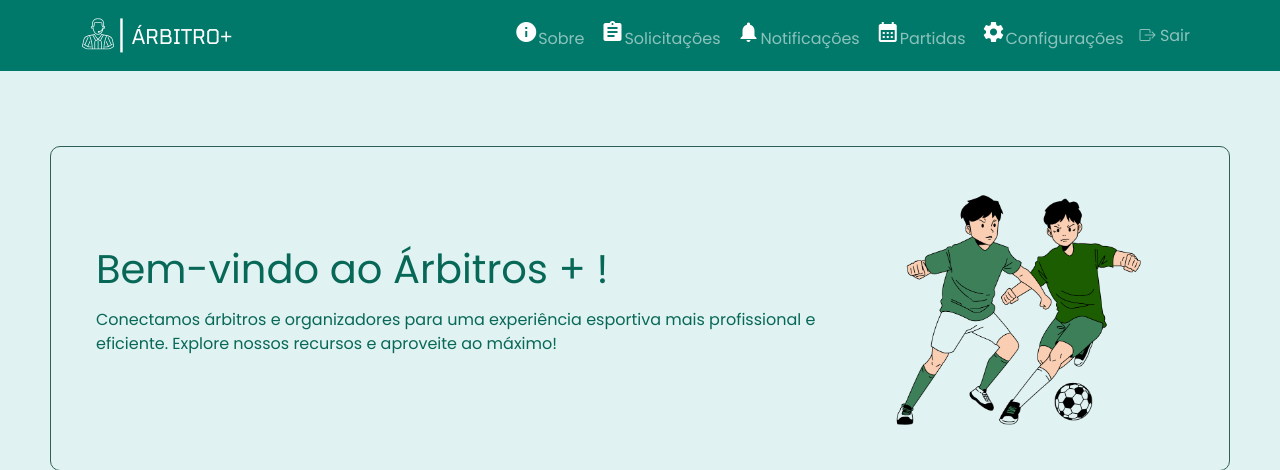
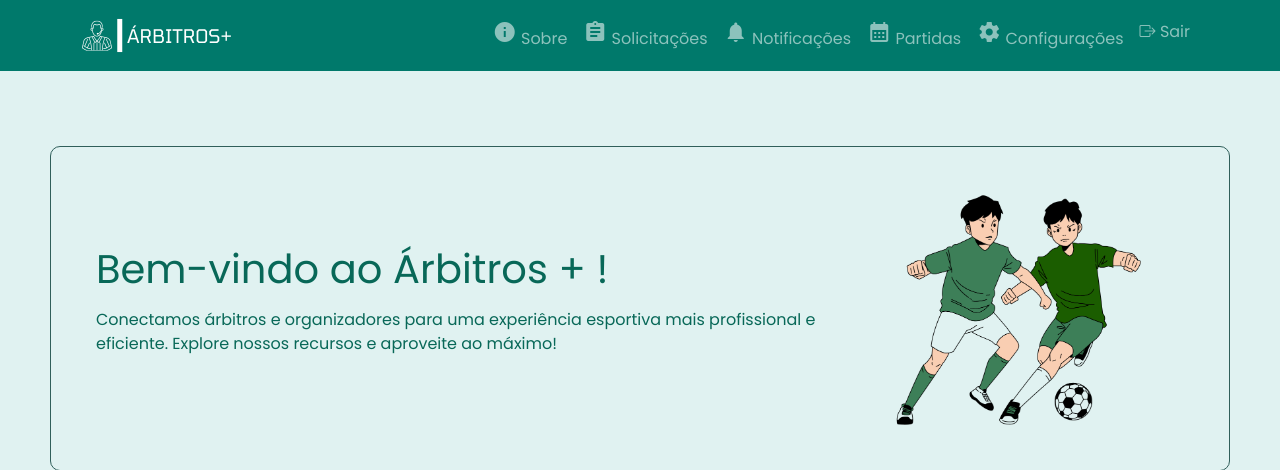
Before and after one commit to arianevaleira/Projeto-Arbitros, a Flask app: page /home in a window 1280 px wide. Shown: the top 470 px of the page. Run offline with Flask 3, Linux system fonts and the light colour scheme; a user stored in the database is signed in; data that the repository does not hold is empty.

Commit message:
Update home.html

```diff
--- a/templates/home.html
+++ b/templates/home.html
@@ -13,7 +13,7 @@
 <body>
     <nav class="navbar navbar-expand-lg navbar-dark">
         <div class="container">
-            <a class="navbar-brand" href="{{url_for('home')}}"><img class="logo" src="/static/assets/logo (2).png" alt=""></a>
+            <a class="navbar-brand" href="{{url_for('home')}}"><img class="logo" src="/static/assets/ÁRBITRO+_logo.png" alt=""></a>
             <button class="navbar-toggler" type="button" data-bs-toggle="collapse" data-bs-target="#navbarNav">
                 <span class="navbar-toggler-icon"></span>
             </button>
@@ -21,32 +21,38 @@
                 <ul class="navbar-nav ms-auto">
                     <li class="nav-item">
                         <a class="nav-link" href="{{url_for('sobre')}}">
-                            <span class="material-icons icones">info</span>Sobre
+                            <i class="material-icons md-18">info</i>
+                            <span class="nav-text">Sobre</span>
                         </a>
                     </li>
                     <li class="nav-item">
                         <a class="nav-link" href="{{url_for('solicitacao')}}">
-                            <span class="material-icons icones">assignment</span>Solicitações
+                            <i class="material-icons md-18">assignment</i>
+                            <span class="nav-text">Solicitações</span>
                         </a>
                     </li>
                     <li class="nav-item">
                         <a class="nav-link" href="{{url_for('notificacoes')}}">
-                            <span class="material-icons icones">notifications</span>Notificações
+                            <i class="material-icons md-18">notifications</i>
+                            <span class="nav-text">Notificações</span>
                         </a>
                     </li>
                     <li class="nav-item">
                         <a class="nav-link" href="{{url_for('partidas')}}">
-                            <span class="material-icons icones">calendar_month</span>Partidas
+                            <i class="material-icons md-18">calendar_month</i>
+                            <span class="nav-text">Partidas</span>
                         </a>
                     </li>
                     <li class="nav-item">
                         <a class="nav-link" href="{{url_for('configuracoes_dinamica')}}">
-                            <span class="material-icons icones">settings</span>Configurações
+                            <i class="material-icons md-18">settings</i>
+                            <span class="nav-text">Configurações</span>
                         </a>
                     </li>
-                    <li class="nav-item logout-container">
-                        <a class="nav-link logout-icon" href="{{url_for('logout')}}" title="Sair">
-                            <i class="bi bi-box-arrow-right"></i> Sair
+                    <li class="nav-item ">
+                        <a class="nav-link" href="{{url_for('logout')}}" title="Sair">
+                            <i class="bi bi-box-arrow-right"></i>
+                            <span class="nav-text">Sair</span>
                         </a>
                     </li>
                 </ul>
@@ -54,8 +60,8 @@
         </div>
     </nav>
 
+
     {% block conteudo %}
-    <!-- Conteúdo Principal -->
     <div class="content">
         <div class="banner">
             <div class="banner-text">
@@ -112,7 +118,6 @@
     </div>
     {% endblock %}
 
-
     <footer class="mt-auto">
         <p>&copy; 2025 Árbitros +. Todos os direitos reservados.</p>
     </footer>
```
